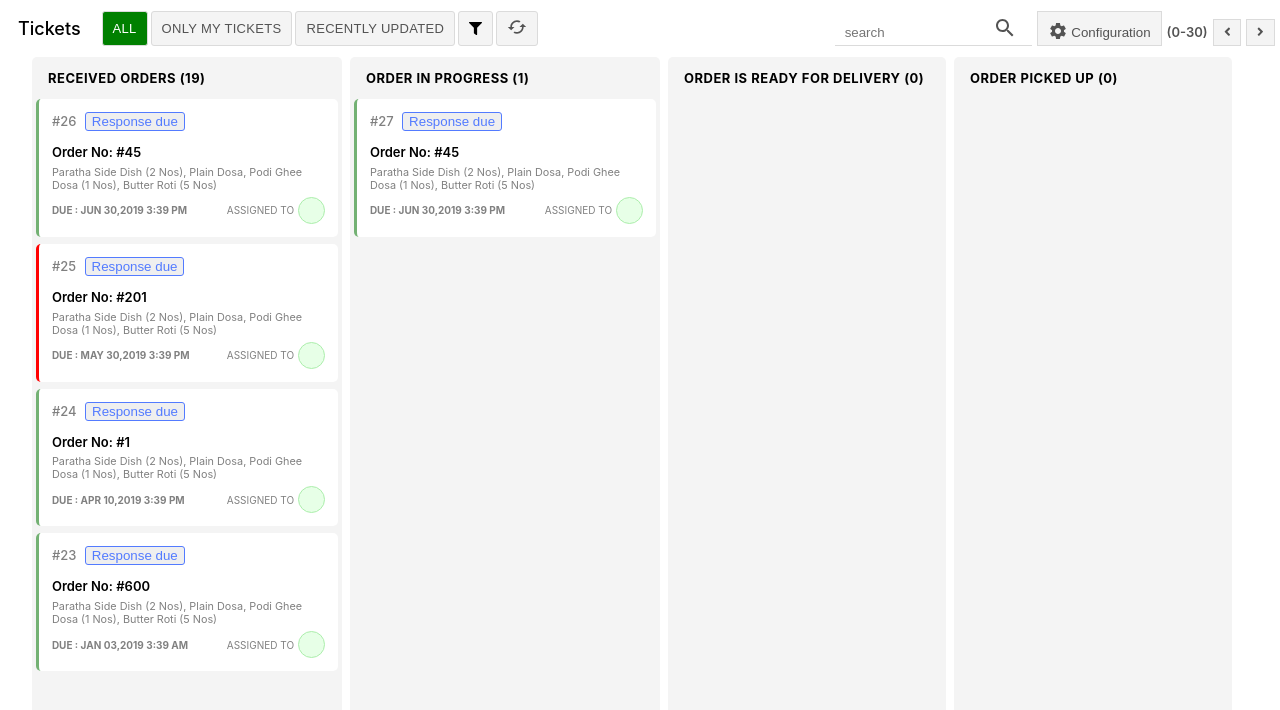
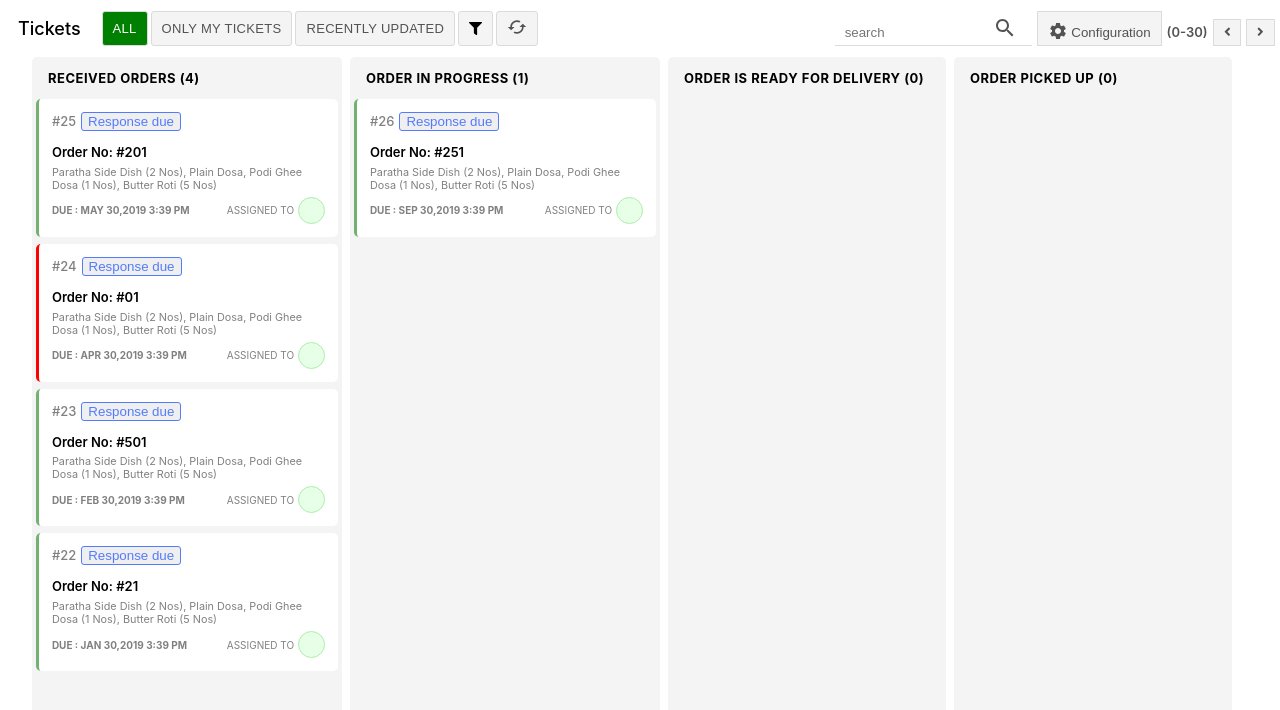
Before and after one commit to Narmadhu/KanbanBoardUi, a React (Create React App) app: page / in a window 1280 px wide. Shown: the top 710 px of the page. Built offline with nearby package versions, Linux system fonts and the light colour scheme.

Commit message:
added dynamic data in orders

```diff
--- /dev/null
+++ b/public/data.json
@@ -0,0 +1,38 @@
+[
+	{
+	"id": 5783409,
+    "no":"#25",
+    "response":"Response due",
+    "orderNo":"Order No: #201",
+    "order":"Paratha Side Dish (2 Nos), Plain Dosa, Podi Ghee Dosa (1 Nos), Butter Roti (5 Nos)",
+    "time":"due : may 30,2019 3:39 pm",
+    "assign":"Assigned to"
+	},
+	{
+	"id": 649692318,
+    "no":"#24",
+    "response":"Response due",
+    "orderNo":"Order No: #01",
+    "order":"Paratha Side Dish (2 Nos), Plain Dosa, Podi Ghee Dosa (1 Nos), Butter Roti (5 Nos)",
+    "time":"due : apr 30,2019 3:39 pm",
+    "assign":"Assigned to"
+	},
+	{
+	"id": 5799921,
+    "no":"#23",
+    "response":"Response due",
+    "orderNo":"Order No: #501",
+    "order":"Paratha Side Dish (2 Nos), Plain Dosa, Podi Ghee Dosa (1 Nos), Butter Roti (5 Nos)",
+    "time":"due : feb 30,2019 3:39 pm",
+    "assign":"Assigned to"
+	},
+	{
+	"id": 652758961,
+    "no":"#22",
+    "response":"Response due",
+    "orderNo":"Order No: #21",
+    "order":"Paratha Side Dish (2 Nos), Plain Dosa, Podi Ghee Dosa (1 Nos), Butter Roti (5 Nos)",
+    "time":"due : jan 30,2019 3:39 pm",
+    "assign":"Assigned to"
+	}
+]
--- /dev/null
+++ b/public/inprogress.json
@@ -0,0 +1,11 @@
+[
+	{
+	"id": 57433409,
+    "no":"#26",
+    "response":"Response due",
+    "orderNo":"Order No: #251",
+    "order":"Paratha Side Dish (2 Nos), Plain Dosa, Podi Ghee Dosa (1 Nos), Butter Roti (5 Nos)",
+    "time":"due : sep 30,2019 3:39 pm",
+    "assign":"Assigned to"
+	}
+]
--- a/src/Components/Tickets/InProgress/InProgress.js
+++ b/src/Components/Tickets/InProgress/InProgress.js
@@ -1,19 +1,23 @@
 import React from "react";
 
-function InProgress() {
+function InProgress(props) {
   return (
     <div className="grid-column" >
-      <div className="each-grid">
-        <span>#27 <button>Response due</button></span>
-        <p className="order-no" >Order No: #45 </p>
-        <p className="order">Paratha Side Dish (2 Nos), Plain Dosa, Podi Ghee Dosa (1 Nos), Butter Roti (5 Nos)</p>
+    {
+      props.InProgressData.map(item=>(
+        <div className="each-grid">
+        <span>{item.no}<button>{item.response}</button></span>
+        <p className="order-no" >{item.orderNo}</p>
+        <p className="order">{item.order}</p>
         <div>
           <div className="last-div">
-        <span className="time" > due : jun 30,2019 3:39 pm</span>
-        <p>Assigned to <span></span></p>
+        <span className="time" >{item.time}</span>
+        <p>{item.assign}<span></span></p>
           </div>
         </div>
       </div>
+      ))
+    }
     </div>
   );
 }
--- a/src/Components/Tickets/Received/Received.js
+++ b/src/Components/Tickets/Received/Received.js
@@ -1,9 +1,31 @@
 import React from "react";
 
-function Received() {
+function Received(props) {
+  console.log(props);
   return (
     <div className="grid-column" >
+      {
+        props.receivedData.map(item=>(
       <div className="each-grid">
+        <span>{item.no}<button>{item.response}</button></span>
+        <p className="order-no" >{item.orderNo} </p>
+        <p className="order">{item.order}</p>
+        <div>
+          <div className="last-div">
+        <span className="time" >{item.time}</span>
+        <p>{item.assign}<span></span></p>
+          </div>
+        </div>
+      </div>
+        ))
+      }
+
+
+
+
+
+
+      {/* <div className="each-grid">
         <span>#26 <button>Response due</button></span>
         <p className="order-no" >Order No: #45 </p>
         <p className="order">Paratha Side Dish (2 Nos), Plain Dosa, Podi Ghee Dosa (1 Nos), Butter Roti (5 Nos)</p>
@@ -41,6 +63,7 @@ function Received() {
         <p>Assigned to <span></span></p>
         </div>
       </div>
+     */}
     </div>
   );
 }
--- a/src/Components/Tickets/Tickets.js
+++ b/src/Components/Tickets/Tickets.js
@@ -1,18 +1,66 @@
-import React from "react";
+import React, { useState, useEffect } from "react";
 import Received from "./Received/Received";
 import InProgress from "./InProgress/InProgress";
 import "./Tickets.css";
 
 function Tickets() {
+
+  const [receivedData, setReceivedData] = useState([])
+  const [InProgressData, setInProgressData] = useState([])
+
+  function getData(){
+
+      fetch('data.json'
+      ,{
+        headers : {
+          'Content-Type': 'application/json',
+          'Accept': 'application/json'
+         }
+      }
+      )
+        .then(function(response){
+          return response.json();
+        })
+        .then(function(myJson) {
+          console.log(myJson);
+          setReceivedData(myJson)
+        });
+    }
+    useEffect(()=>{
+      getData()
+    },[])
+
+    function getInProgressData(){
+
+      fetch('inprogress.json'
+      ,{
+        headers : {
+          'Content-Type': 'application/json',
+          'Accept': 'application/json'
+         }
+      }
+      )
+        .then(function(response){
+          return response.json();
+        })
+        .then(function(myJson) {
+          console.log(myJson);
+          setInProgressData(myJson)
+        });
+    }
+    useEffect(()=>{
+      getInProgressData()
+    },[])
+
   return (
     <div className="grid tickets" >
       <div>
-        <h3>received orders (19) </h3>
-        <Received />
+        <h3>received orders ({receivedData.length}) </h3>
+        <Received receivedData={receivedData} />
       </div>
       <div>
-        <h3>order in progress (1) </h3>
-        <InProgress />
+        <h3>order in progress ({InProgressData.length}) </h3>
+        <InProgress InProgressData={InProgressData} />
       </div>
       <div>
         <h3>order is ready for delivery (0) </h3>
```
